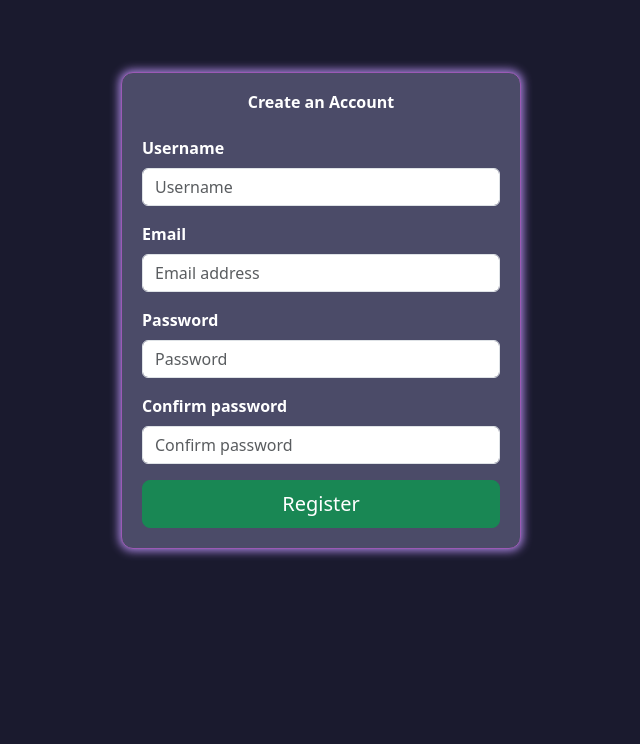
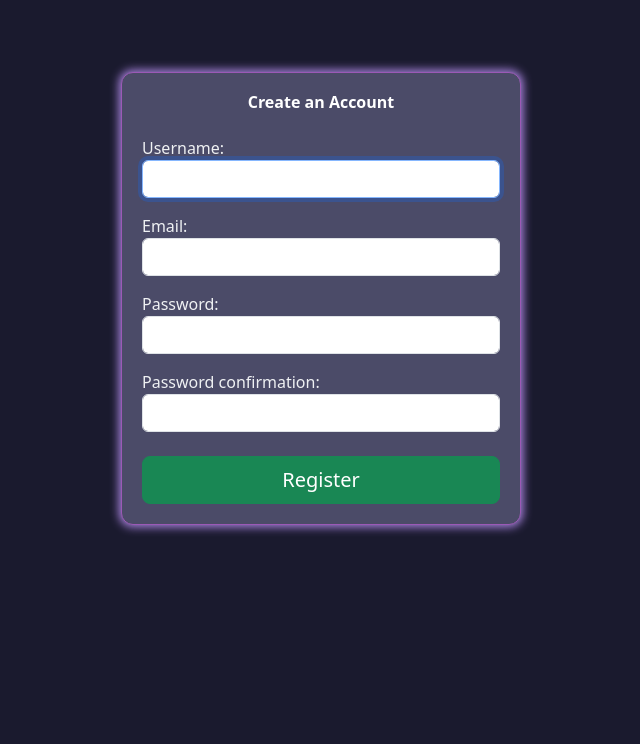
Before and after one commit to glezirene/COMPSCI5012_Project, a Django app: page /register/ in a window 1280 px wide. Shown: the part 80-824 px from the top of the page, without its empty margins (319-959 px from the left). Run offline with Django 5.2, Linux system fonts and the light colour scheme.

Commit message:
created registration form template

```diff
--- a/static/styles.css
+++ b/static/styles.css
@@ -101,6 +101,10 @@ main { padding: 1.5rem 2rem; max-width: 1400px; margin: 0 auto; }
 }
 .form-control:focus { outline: none; border-color: #9b59b6; }
 .form-control option { background: #0f0f1a; } */
+
+form label {
+    color: #eff1f3;
+}
 
 /* ── Buttons ── */
 .custom-btn {
--- a/templates/registration/register.html
+++ b/templates/registration/register.html
@@ -7,30 +7,34 @@
         <div class="card-body">
             <h3 class="custom-card-title text-center mb-4">Create an Account</h3>
 
-            <form method="POST">
+            <form id="form" method="POST" action="{% url 'register' %}" enctype="multipart/form-data">
                 {% csrf_token %}
 
                 <div class="mb-3">
-                    <label class="form-label custom-card-title">Username</label>
-                    <input type="text" name="username" class="form-control" placeholder="Username" required>
+                {{ form.username.label_tag }}
+                {{ form.username }}
+                {{ form.username.errors }}
                 </div>
 
                 <div class="mb-3">
-                    <label class="form-label custom-card-title">Email</label>
-                    <input type="email" name="email" class="form-control" placeholder="Email address" required>
+                {{ form.email.label_tag }}
+                {{ form.email }}
+                {{ form.email.errors }}
                 </div>
 
                 <div class="mb-3">
-                    <label class="form-label custom-card-title">Password</label>
-                    <input type="password" name="password1" class="form-control" placeholder="Password" required>
+                {{ form.password1.label_tag }}
+                {{ form.password1 }}
+                {{ form.password1.errors }}
                 </div>
 
-                <div class="mb-3">
-                    <label class="form-label custom-card-title">Confirm password</label>
-                    <input type="password" name="password2" class="form-control" placeholder="Confirm password" required>
+                <div class="mb-4">
+                {{ form.password2.label_tag }}
+                {{ form.password2 }}
+                {{ form.password2.errors }}
                 </div>
 
-                <div class="d-grid">
+                <div class="d-grid mt-4">
                     <button type="submit" class="btn btn-success btn-lg btn-block">
                         Register
                     </button>
```
Also changed, not shown: db.sqlite3.
